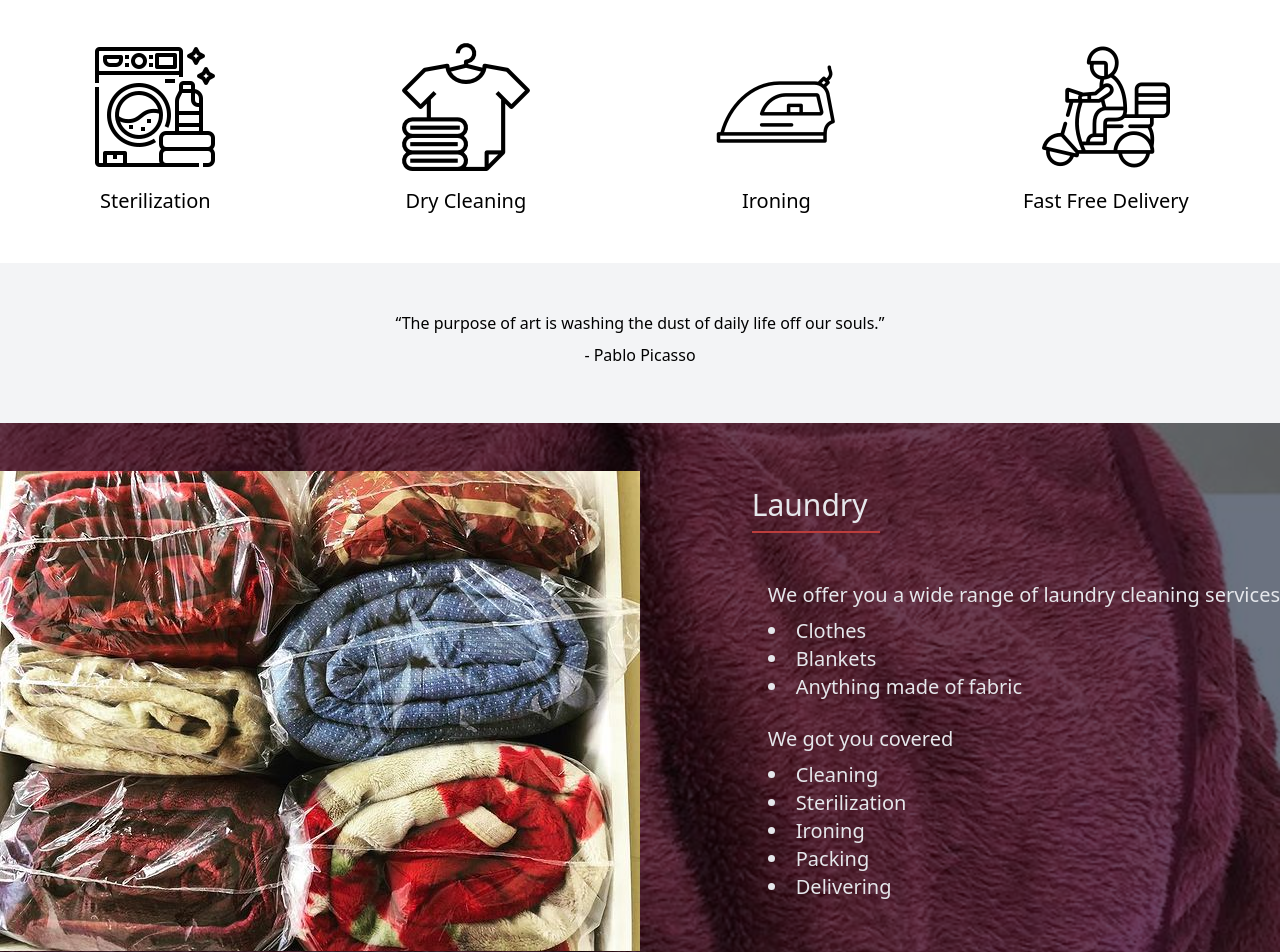
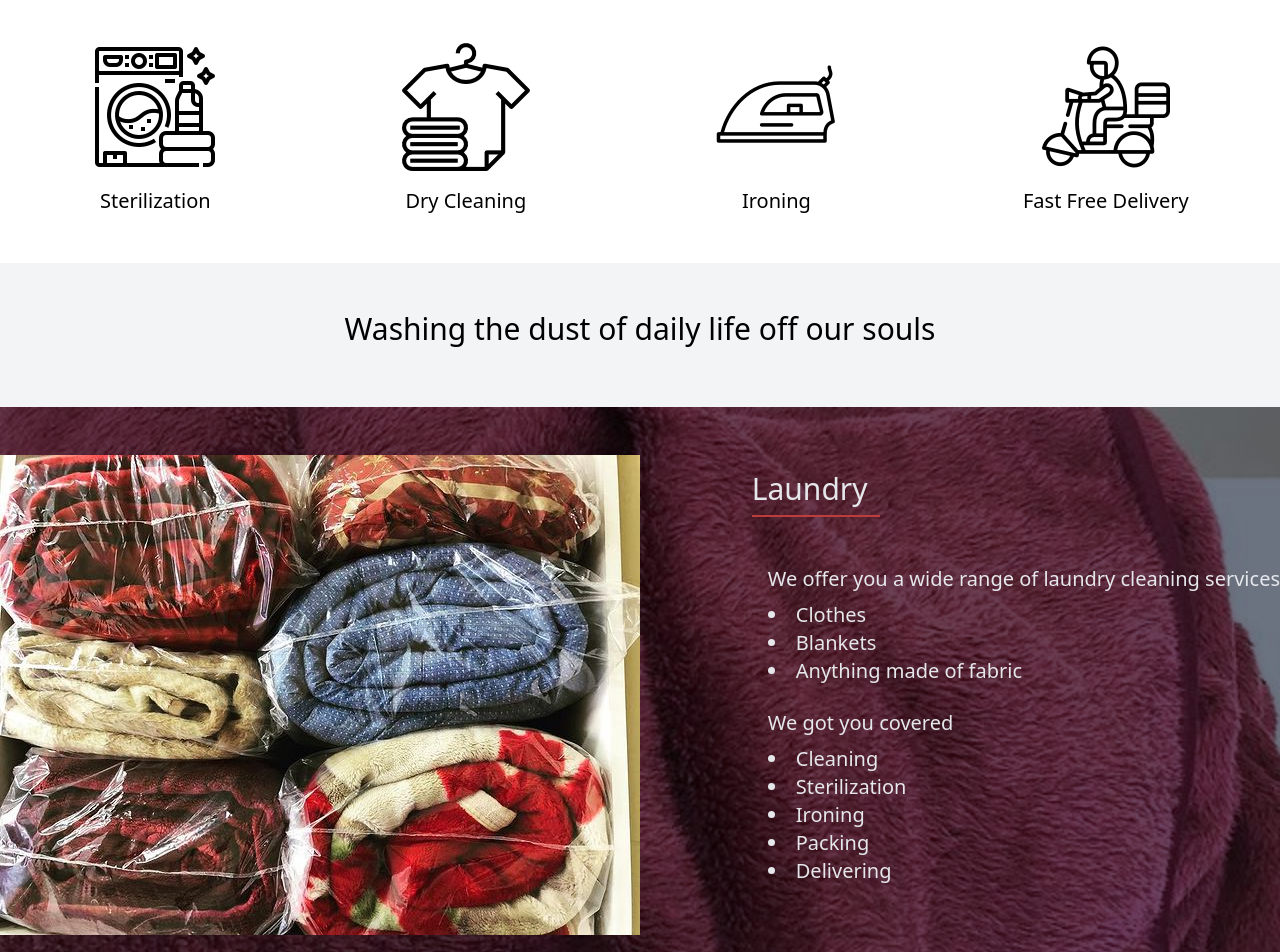
Before and after one commit to alrawas/snowwhitecleaningservices, a website: page public/index.html in a window 1280 px wide. Shown: the part 689-1641 px from the top of the page. Drawn offline with nearby package versions, Linux system fonts and the light colour scheme.

Commit message:
remove picasso cringe

```diff
--- a/public/index.html
+++ b/public/index.html
@@ -150,12 +150,11 @@
       </div>
     </section>
 
-    <section class="h-40 bg-gray-100">
-      <div class="container mx-auto text-center pt-12">
+    <section class="h-36 bg-gray-100 text-3xl">
+      <div class="container mx-auto text-center flex content-center justify-center pt-12">
         <p>
-          “The purpose of art is washing the dust of daily life off our souls.”
+          Washing the dust of daily life off our souls
         </p>
-        <p class="mt-2">- Pablo Picasso</p>
       </div>
     </section>
 
```
Also changed, not shown: public/styles.css.
